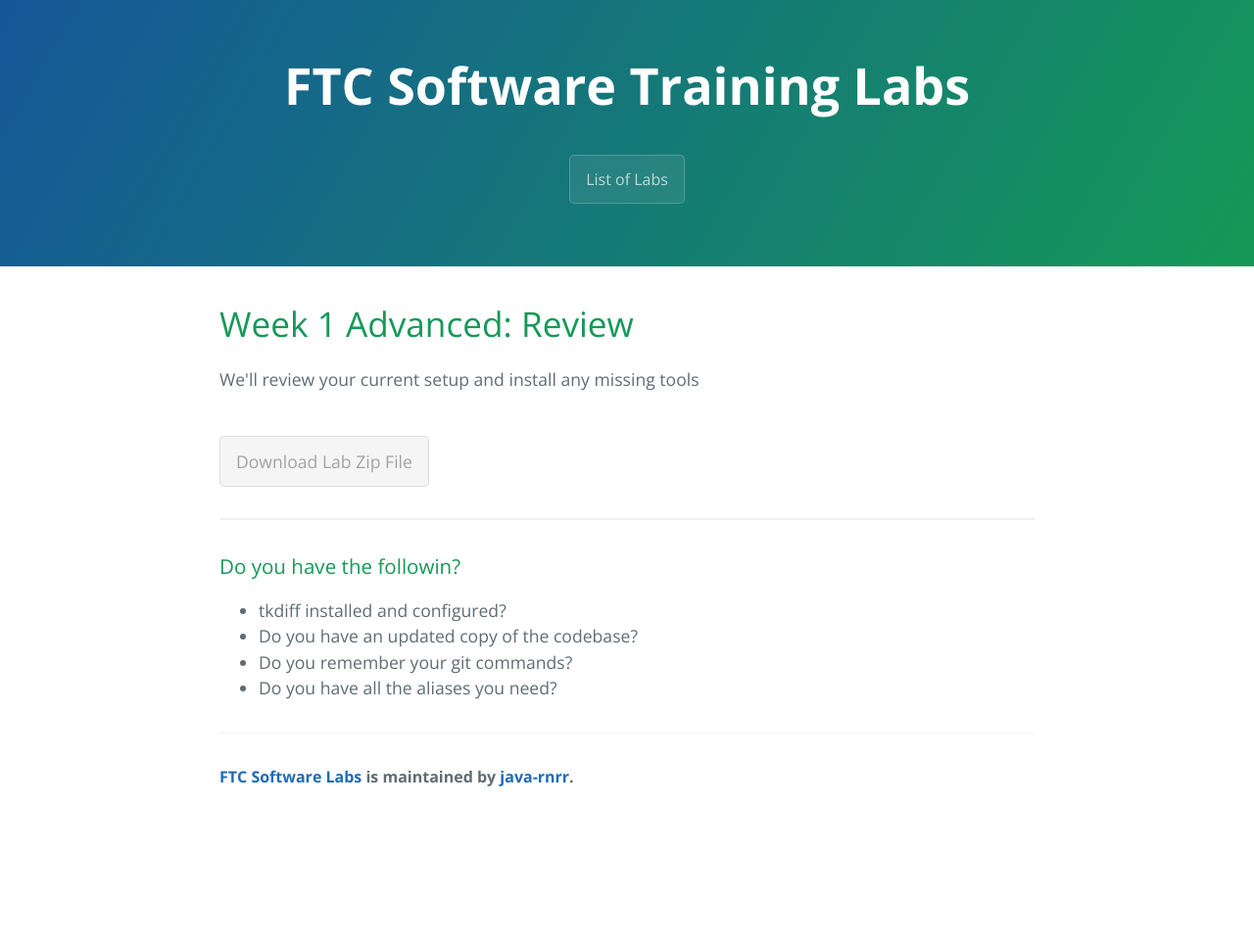
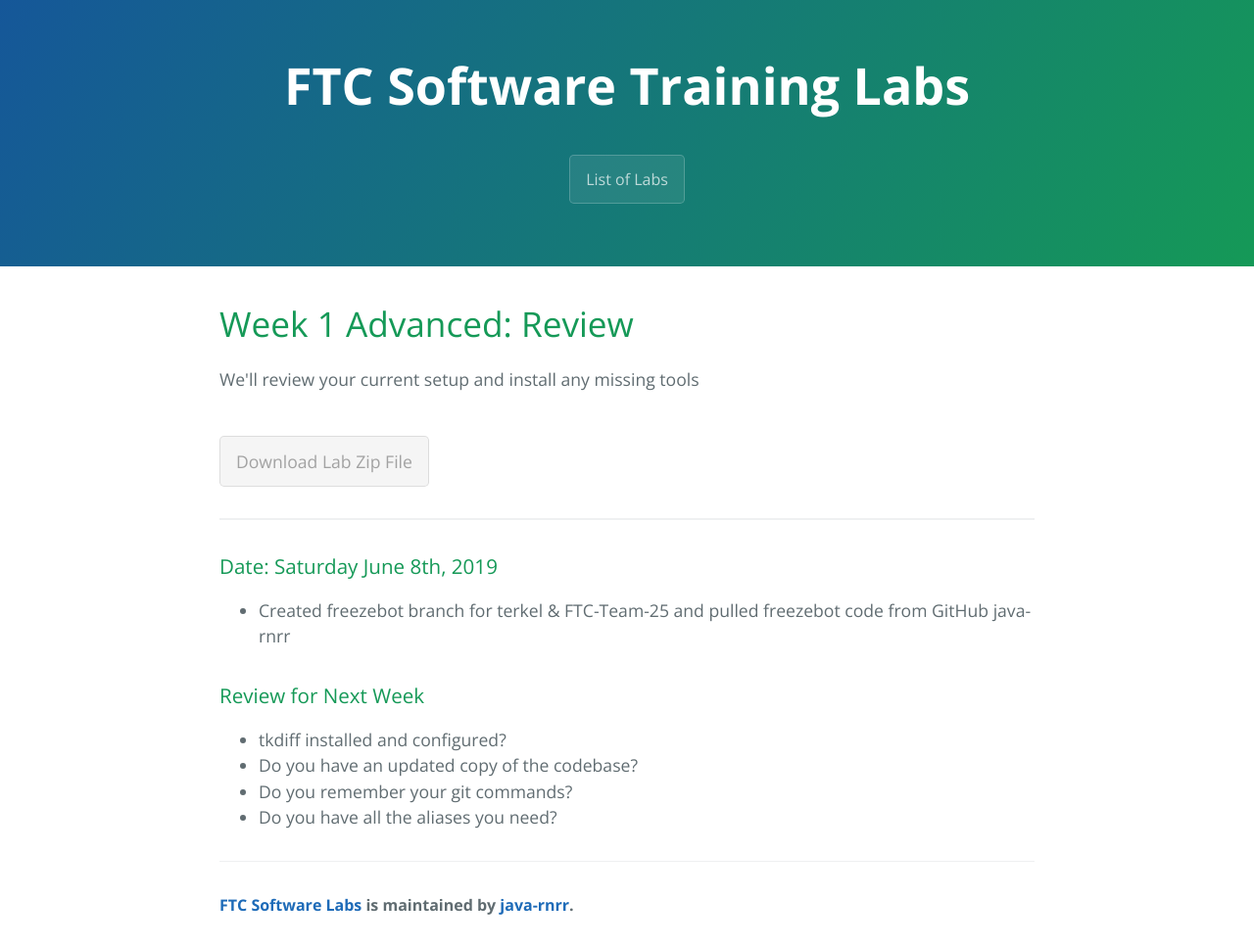
Before and after one commit to java-rnrr/getting-started, a Jekyll site: the page built from _posts/2019-06-04-aw1-review.md, in a window 1280 px wide. Shown: the whole page at 98% size. Built offline with Jekyll 4.4.1, drawn with Linux system fonts in a browser that asks for light colours; the repository's description, which GitHub fills in, is left out; before the commit the page ends 900 px from its top, so only the background shows below that.

Commit message:
Update 2019-06-04-aw1-review.md

```diff
--- a/_posts/2019-06-04-aw1-review.md
+++ b/_posts/2019-06-04-aw1-review.md
@@ -4,8 +4,10 @@ title: "Week 1 Advanced: Review"
 description: We'll review your current setup and install any missing tools
 ---
 
+### Date: Saturday June 8th, 2019
+* Created freezebot branch for terkel & FTC-Team-25 and pulled freezebot code from GitHub java-rnrr
 
-### Do you have the followin?
+### Review for Next Week
 
 * tkdiff installed and configured?
 * Do you have an updated copy of the codebase?
```
